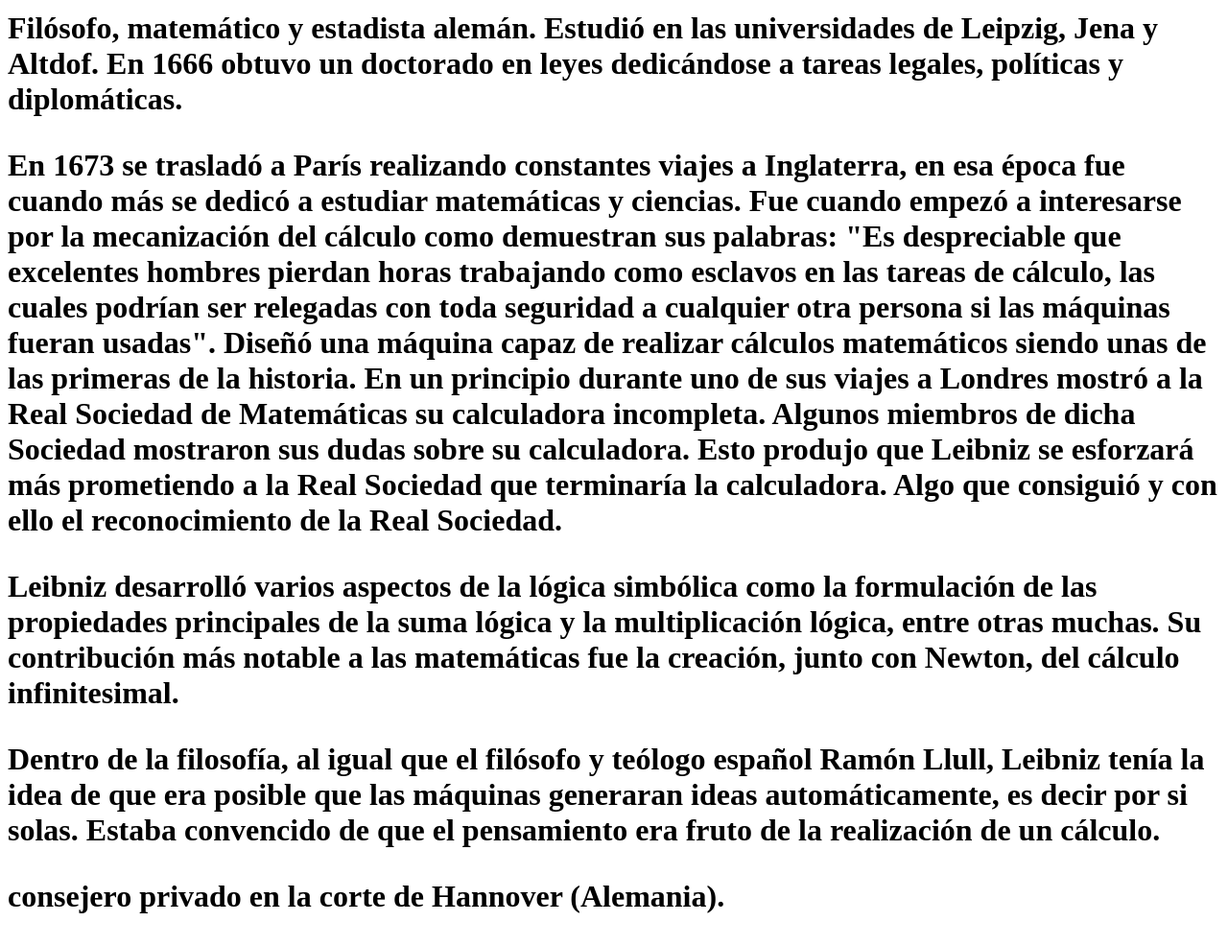
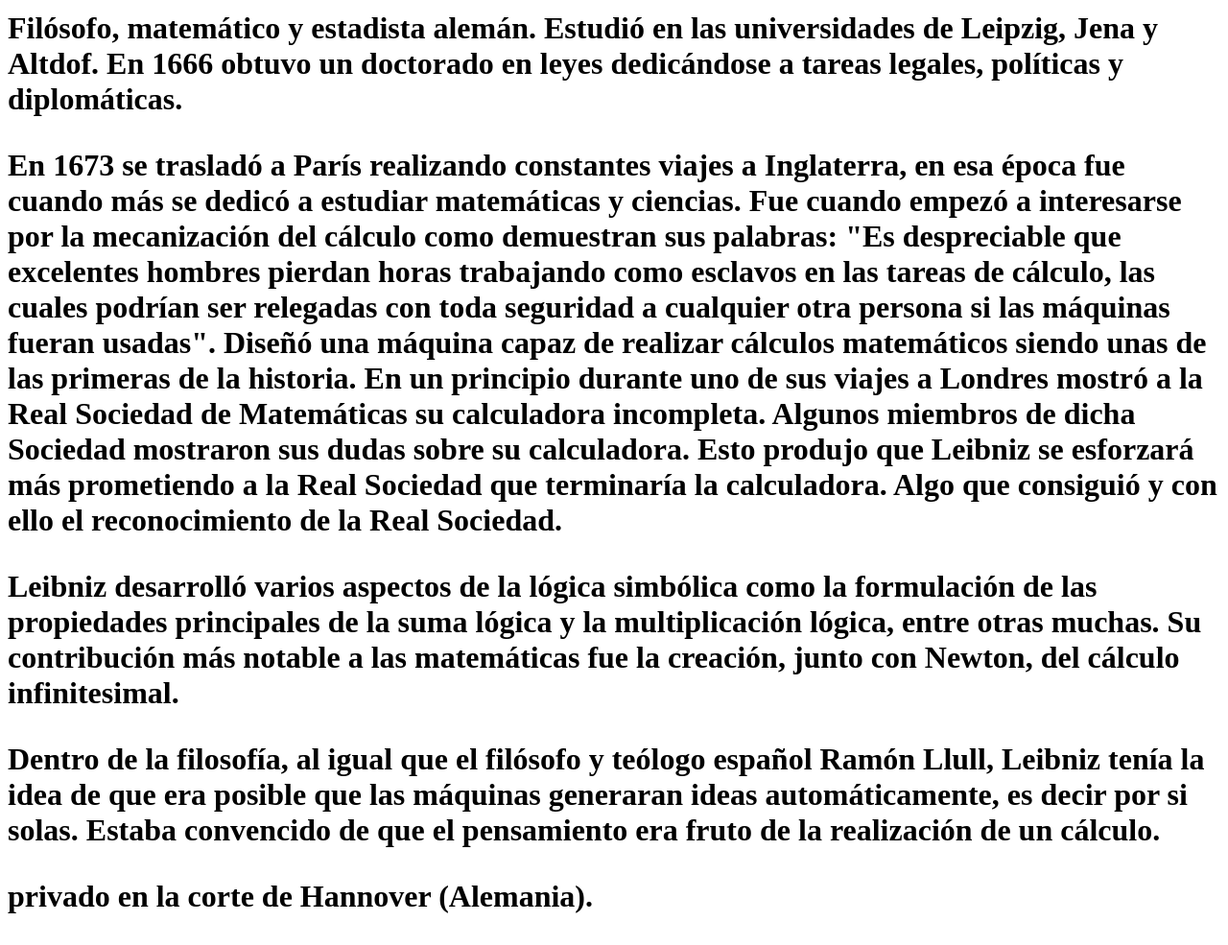
Before and after one commit to neliuss/person, a plain HTML site: page info/cerf.html in a window 1280 px wide. Shown: the part 79-1064 px from the top of the page at 96% size. Drawn offline with Linux system fonts and the light colour scheme.

Commit message:
segundo cerf commit: info/cerf.html

```diff
--- a/info/cerf.html
+++ b/info/cerf.html
@@ -12,7 +12,7 @@
 <p>En 1673 se trasladó a París realizando constantes viajes a Inglaterra, en esa época fue cuando más se dedicó a estudiar matemáticas y ciencias. Fue cuando empezó a interesarse por la mecanización del cálculo como demuestran sus palabras: "Es despreciable que excelentes hombres pierdan horas trabajando como esclavos en las tareas de cálculo, las cuales podrían ser relegadas con toda seguridad a cualquier otra persona si las máquinas fueran usadas". Diseñó una máquina capaz de realizar cálculos matemáticos siendo unas de las primeras de la historia. En un principio durante uno de sus viajes a Londres mostró a la Real Sociedad de Matemáticas su calculadora incompleta. Algunos miembros de dicha Sociedad mostraron sus dudas sobre su calculadora. Esto produjo que Leibniz se esforzará más prometiendo a la Real Sociedad que terminaría la calculadora. Algo que consiguió y con ello el reconocimiento de la Real Sociedad.</p>
 <p>Leibniz desarrolló varios aspectos de la lógica simbólica como la formulación de las propiedades principales de la suma lógica y la multiplicación lógica, entre otras muchas. Su contribución más notable a las matemáticas fue la creación, junto con Newton, del cálculo infinitesimal.</p>
 <p>Dentro de la filosofía, al igual que el filósofo y teólogo español Ramón Llull, Leibniz tenía la idea de que era posible que las máquinas generaran ideas automáticamente, es decir por si solas. Estaba convencido de que el pensamiento era fruto de la realización de un cálculo.</p>
-<p> consejero privado en la corte de Hannover (Alemania).</p>
+<p>  privado en la corte de Hannover (Alemania).</p>
 </body>
 
 </html>
```
